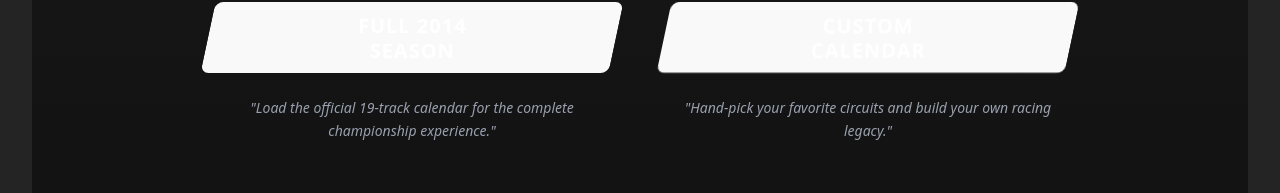
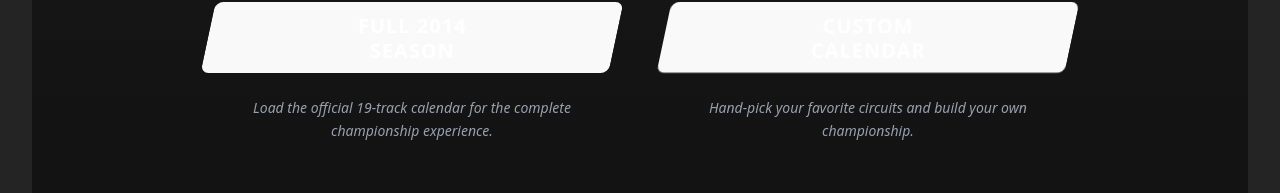
Before and after one commit to therobhe/f1-game-point-manager, a React (Vite) app: page /track-config in a window 1280 px wide. Shown: the part 389-582 px from the top of the page. Built offline with nearby package versions, Linux system fonts and the light colour scheme.

Commit message:
style: Remove unnecessary quotes and refine instructional text across configuration pages.

```diff
--- a/src/pages/ConfigCalendar.tsx
+++ b/src/pages/ConfigCalendar.tsx
@@ -59,7 +59,7 @@ export const ConfigCalendar: React.FC = () => {
 							<div className="absolute inset-0 h-full w-full scale-0 rounded-none transition-all duration-300 group-hover:scale-100 group-hover:bg-red-800/50"></div>
 						</button>
 						<p className="text-gray-400 text-sm text-center leading-relaxed italic">
-							"Load the official 19-track calendar for the complete championship experience."
+							Load the official 19-track calendar for the complete championship experience.
 						</p>
 					</div>
 
@@ -83,7 +83,7 @@ export const ConfigCalendar: React.FC = () => {
 							<div className="absolute inset-0 h-full w-full scale-0 rounded-none transition-all duration-300 group-hover:scale-100 group-hover:bg-white/5"></div>
 						</button>
 						<p className="text-gray-400 text-sm text-center leading-relaxed italic">
-							"Hand-pick your favorite circuits and build your own racing legacy."
+							Hand-pick your favorite circuits and build your own championship.
 						</p>
 					</div>
 				</div>
--- a/src/pages/ConfigPointsystem.tsx
+++ b/src/pages/ConfigPointsystem.tsx
@@ -27,7 +27,7 @@ export const ConfigPointsystem: React.FC = () => {
 						<span className="block text-red-500 not-italic skew-x-0 tracking-widest text-xl mt-1 uppercase">System</span>
 					</h1>
 					<div className="h-1 w-24 bg-red-600 mx-auto mt-4 transform -skew-x-12"></div>
-					<p className="mt-8 text-gray-400 text-sm italic">"Choose the regulations for the 2014 championship campaign."</p>
+					<p className="mt-8 text-gray-400 text-sm italic">Choose the regulations for your championship campaign.</p>
 				</div>
 
 				<div className="grid grid-cols-1 md:grid-cols-3 gap-6 px-4">
--- a/src/pages/CustomCalendarConfig.tsx
+++ b/src/pages/CustomCalendarConfig.tsx
@@ -33,7 +33,7 @@ export const CustomCalendarConfig: React.FC = () => {
 
 				<div className="bg-white/5 border border-white/10 rounded-xl p-4 mb-8 backdrop-blur-sm">
 					<p className="text-gray-400 text-sm leading-relaxed text-center italic">
-						"Click on the cards to add a track to the calendar. You do not have to use all the tracks (we all know the perfect amount of races is 16)."
+						Click on the cards to add a track to the calendar. You do not have to use all the tracks (we all know the perfect amount of races is 16).
 					</p>
 				</div>
 
```
